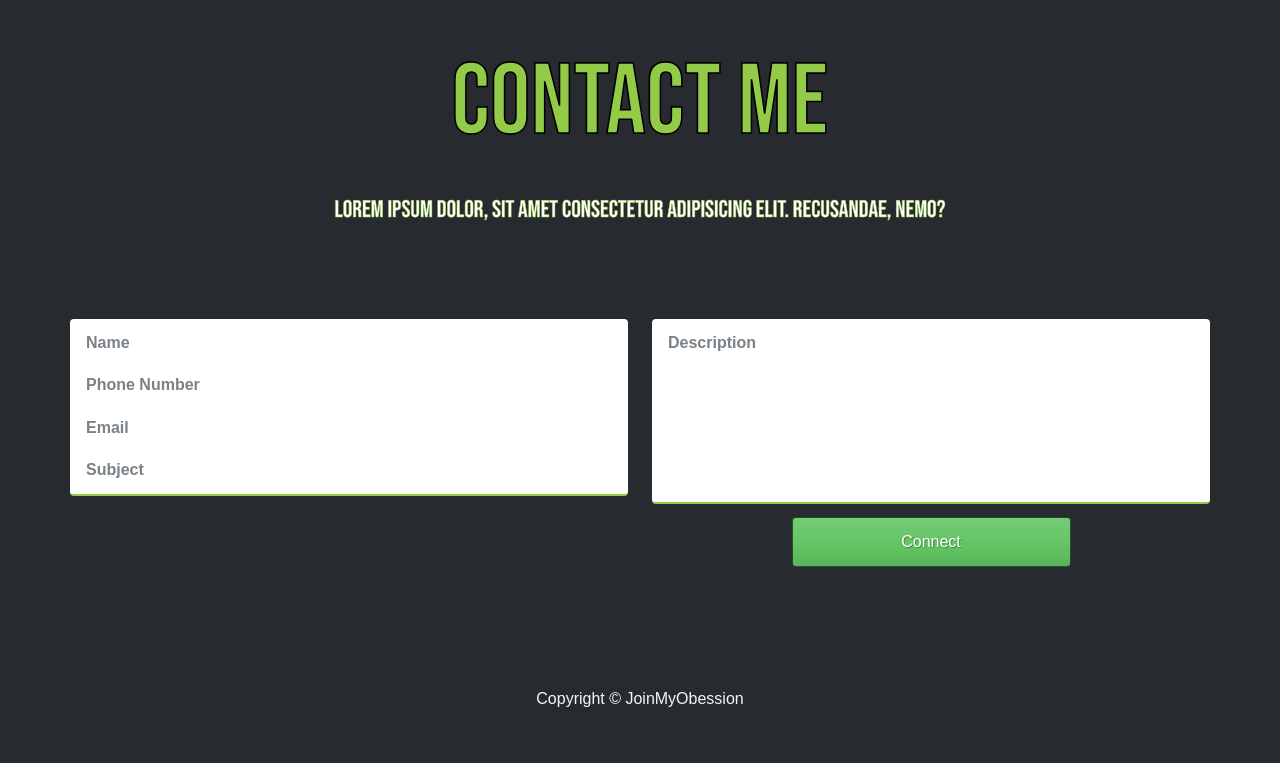
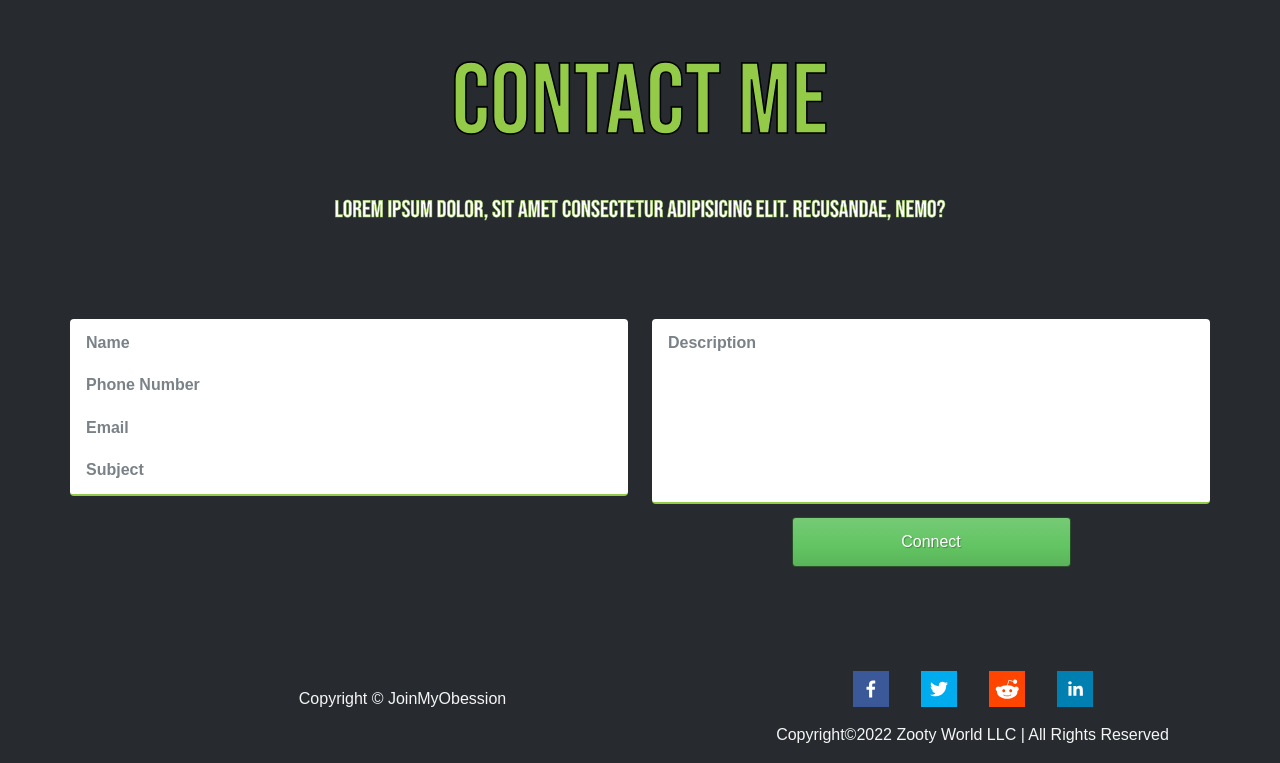
Before and after one commit to OhziiiLov3/joinMyObession, a React (Create React App) app in the folder frontend/: page /training/1 in a window 1280 px wide. Shown: the part 2311-3074 px from the top of the page. Before the commit the page ends 3038 px from the top, so only its background shows below. Built offline with nearby package versions, Linux system fonts and the light colour scheme; a web font is replaced by a local one.

Commit message:
stated to updated footer to add social media icons and links

```diff
--- a/frontend/src/components/Footer.js
+++ b/frontend/src/components/Footer.js
@@ -1,17 +1,66 @@
 import React from 'react'
 import { Container, Row, Col  } from 'react-bootstrap'
+import {
+  FacebookShareButton,
+  FacebookIcon,
+  TwitterShareButton,
+  TwitterIcon,
+  RedditShareButton,
+  RedditIcon,
+  LinkedinShareButton,
+  LinkedinIcon,
+} from "react-share";
+
+
 const Footer = () => {
     return (
-
-            <footer>
-                <Container>
-                    <Row>
-                        <Col className="text-center py-3">Copyright &copy; JoinMyObession</Col>
-                     </Row>
-                </Container>
-            </footer>
-
-    )
+      <footer className="footer">
+        <Container className="container">
+          <Row className="row">
+            <Col className="text-center py-3">
+              Copyright &copy; JoinMyObession
+            </Col>
+            <div className="col-lg-5 col-md-5 col-sm-6 align-itmes-center">
+              <div className="d-flex justify-content-center">
+                <FacebookShareButton
+                  url={"https://zootyworld.com/zooty-water"}
+                  quote={"Zooty Water, Solarized Strcutred Alkaline Water!"}
+                  hashtag="#BlackEntrepreneur"
+                >
+                  <FacebookIcon className="mx-3" size={36} />
+                </FacebookShareButton>
+                <TwitterShareButton
+                  url={"https://zootyworld.com/zooty-water"}
+                  quote={"Zooty Water, Solarized Strcutred Alkaline Water!"}
+                  hashtag="#BlackEntrepreneur"
+                >
+                  <TwitterIcon className="mx-3" size={36} />
+                </TwitterShareButton>
+                <RedditShareButton
+                  url={"https://zootyworld.com/zooty-water"}
+                  quote={"Zooty Water, Solarized Strcutred Alkaline Water!"}
+                  hashtag="#BlackEntrepreneur"
+                >
+                  <RedditIcon className="mx-3" size={36} />
+                </RedditShareButton>
+                <LinkedinShareButton
+                  url={"https://zootyworld.com/zooty-water"}
+                  quote={"Zooty Water, Solarized Strcutred Alkaline Water!"}
+                  hashtag="#BlackEntrepreneur"
+                >
+                  <LinkedinIcon className="mx-3" size={36} />
+                </LinkedinShareButton>
+              </div>
+              <p className="pt-3 text-center">
+                Copyright&copy;
+                {new Date().getFullYear()}&nbsp;Zooty World LLC | All Rights
+                Reserved
+              </p>
+            </div>
+          </Row>
+        </Container>
+      </footer>
+    );
 }
 
 export default Footer
--- a/frontend/src/index.css
+++ b/frontend/src/index.css
@@ -542,8 +542,8 @@ textarea.form-control {
 }
 
 .error-message {
-  color: rgb(147, 203, 73);
-  background: white;
+  color:  rgba(22, 22, 22);
+  background: rgb(147, 203, 73,.7);
   text-align: left;
 
 }
```
